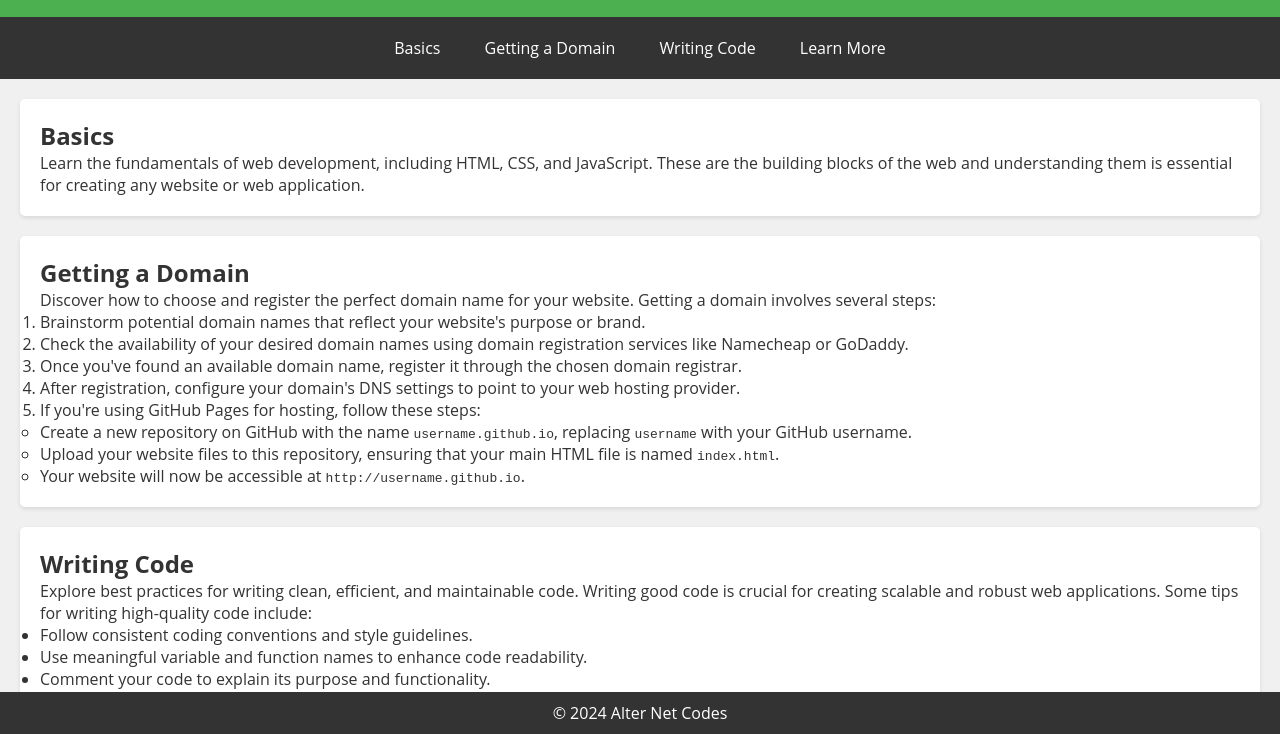
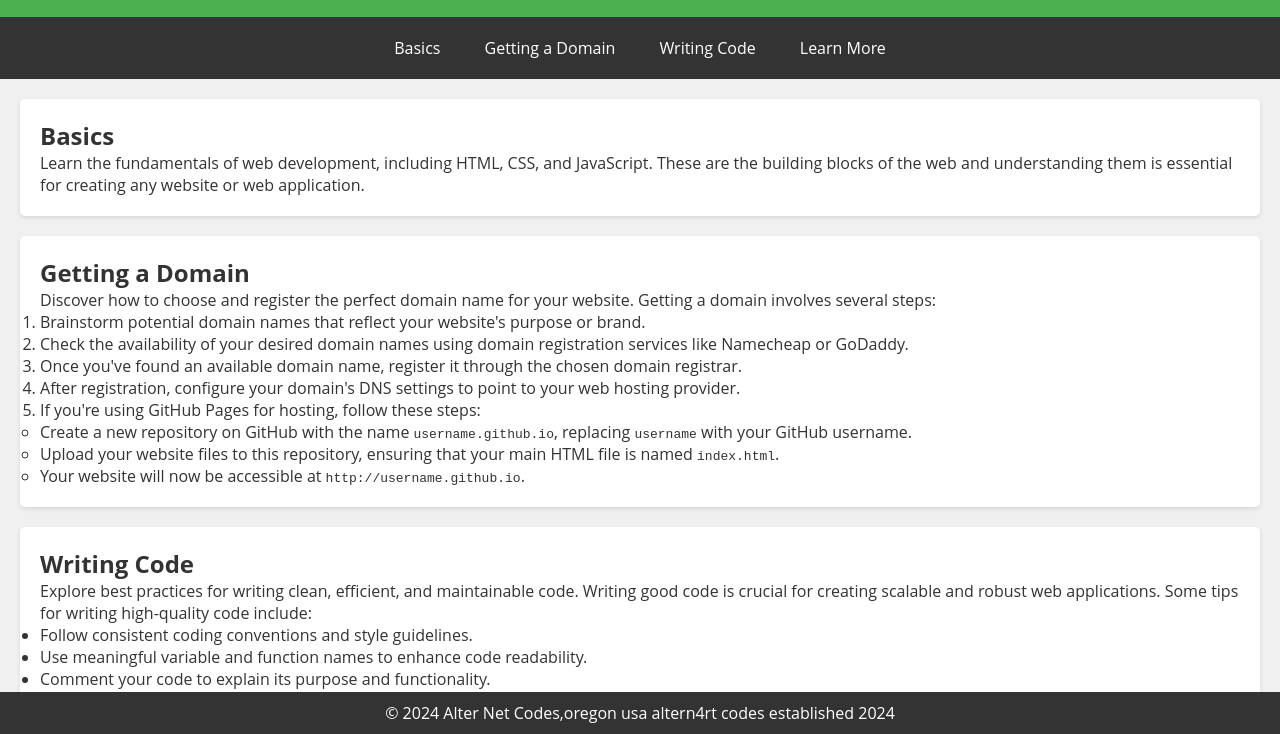
Before and after one commit to webbrowser11/webhub, a plain HTML site: page index.html in a window 1280 px wide. Shown: the part 66-800 px from the top of the page. Drawn offline with Linux system fonts and the light colour scheme.

Commit message:
Update index.html

```diff
--- a/index.html
+++ b/index.html
@@ -125,7 +125,7 @@
         <p>Ready to dive deeper into web development? Check out <a href="https://web.dev" target="_blank">web.dev</a> for comprehensive resources and tutorials. Web.dev offers a wide range of articles, guides, and interactive courses covering various aspects of web development, from beginner to advanced topics.</p>
     </section>
     <footer>
-        <p>&copy; 2024 Alter Net Codes</p>
+        <p>&copy; 2024 Alter Net Codes,oregon usa altern4rt codes established 2024</p>
     </footer>
 </body>
 </html>
```
